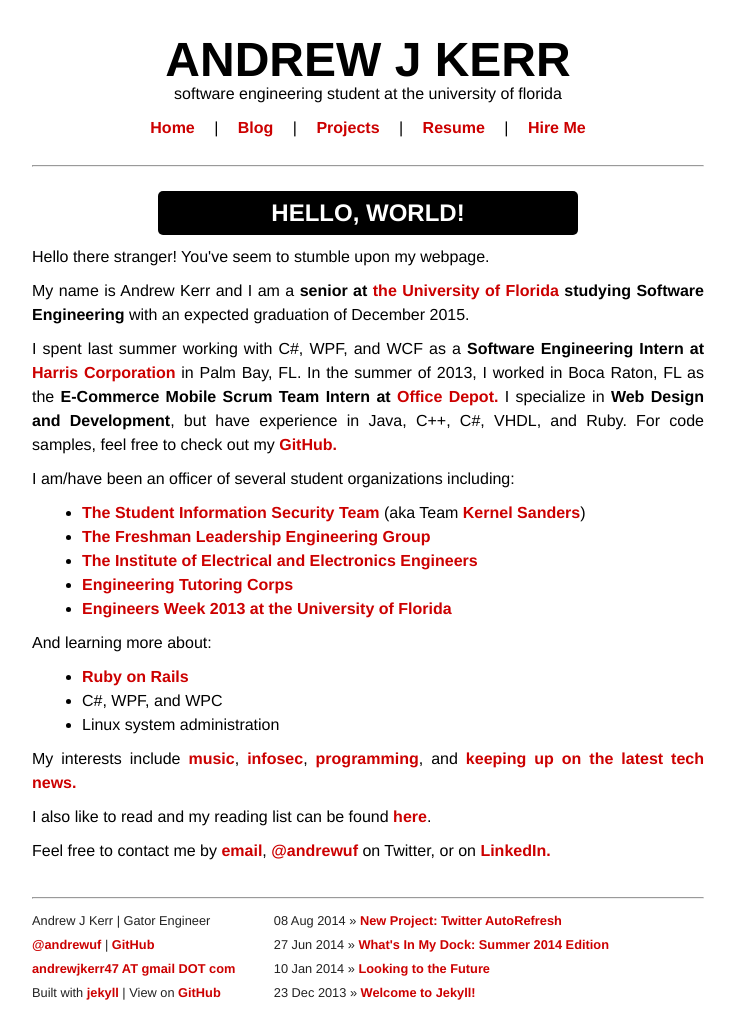
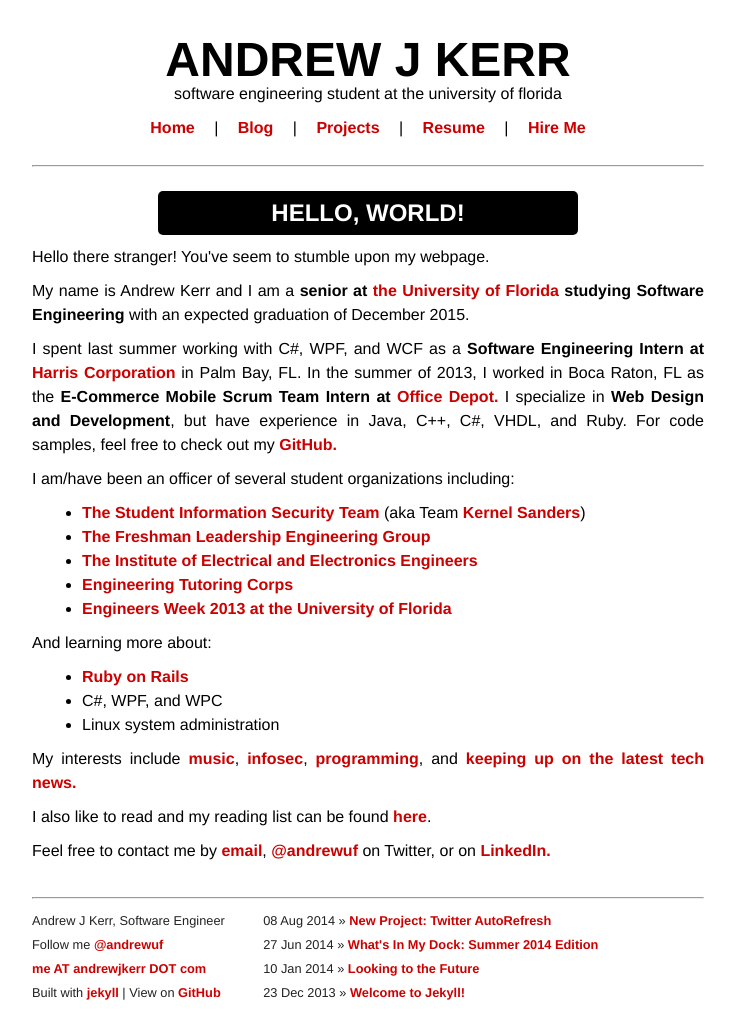
Before and after one commit to hackuf/hackuf.github.io, a Jekyll site: the page built from index.html, in a window 1280 px wide. Shown: the whole page, without its empty margins (272-1007 px from the left). Built offline with Jekyll 4.4.1, drawn with Linux system fonts in a browser that asks for light colours; nearby versions of some CDN libraries; Markdown is read by kramdown in place of the engine named in the settings.

Commit message:
Made some updates to the default template

```diff
--- a/_layouts/default.html
+++ b/_layouts/default.html
@@ -6,17 +6,8 @@
         <title>{{ page.title }}</title>
         <meta name="viewport" content="width=device-width">
 
-        <!-- syntax highlighting CSS -->
-        <link rel="stylesheet" href="/css/syntax.css">
-
         <!-- Custom CSS -->
         <link rel="stylesheet" href="/css/main.css">
-
-		<!-- jQuery -->
-		<script src="//ajax.googleapis.com/ajax/libs/jquery/1.10.2/jquery.min.js"></script>
-
-		<!-- Infinite jekyll -->
-		<script src="/js/infinite-jekyll.js"></script>
 
     </head>
     <body>
@@ -38,15 +29,14 @@
 			  <hr />
             <div class="contact">
               <p>
-                Andrew J Kerr | Gator Engineer<br />
-                <a href="https://www.twitter.com/andrewuf">@andrewuf</a> |
-				<a href="https://www.github.com/andrewjkerr">GitHub</a><br />
-                <a href="mailto:andrewjkerr47@gmail.com">andrewjkerr47 AT gmail DOT com</a><br />
+                Andrew J Kerr, Software Engineer<br />
+                Follow me <a href="https://www.twitter.com/andrewuf">@andrewuf</a><br />
+                <a href="mailto:me@andrewjkerr.com">me AT andrewjkerr DOT com</a><br />
 				Built with <a href="http://jekyllrb.com/">jekyll</a> | View on <a href="https://github.com/andrewjkerr/andrewjkerr.github.io">GitHub</a>
               </p>
             </div>
 			<div class="posts-footer">
-			    {% for post in site.posts limit 4 %}
+			    {% for post in site.posts limit:4 %}
 			      <li><span>{{ post.date | date_to_string }}</span> &raquo; <a href="{{ post.url }}">{{ post.title }}</a></li>
 			    {% endfor %}
 			</div>
```
